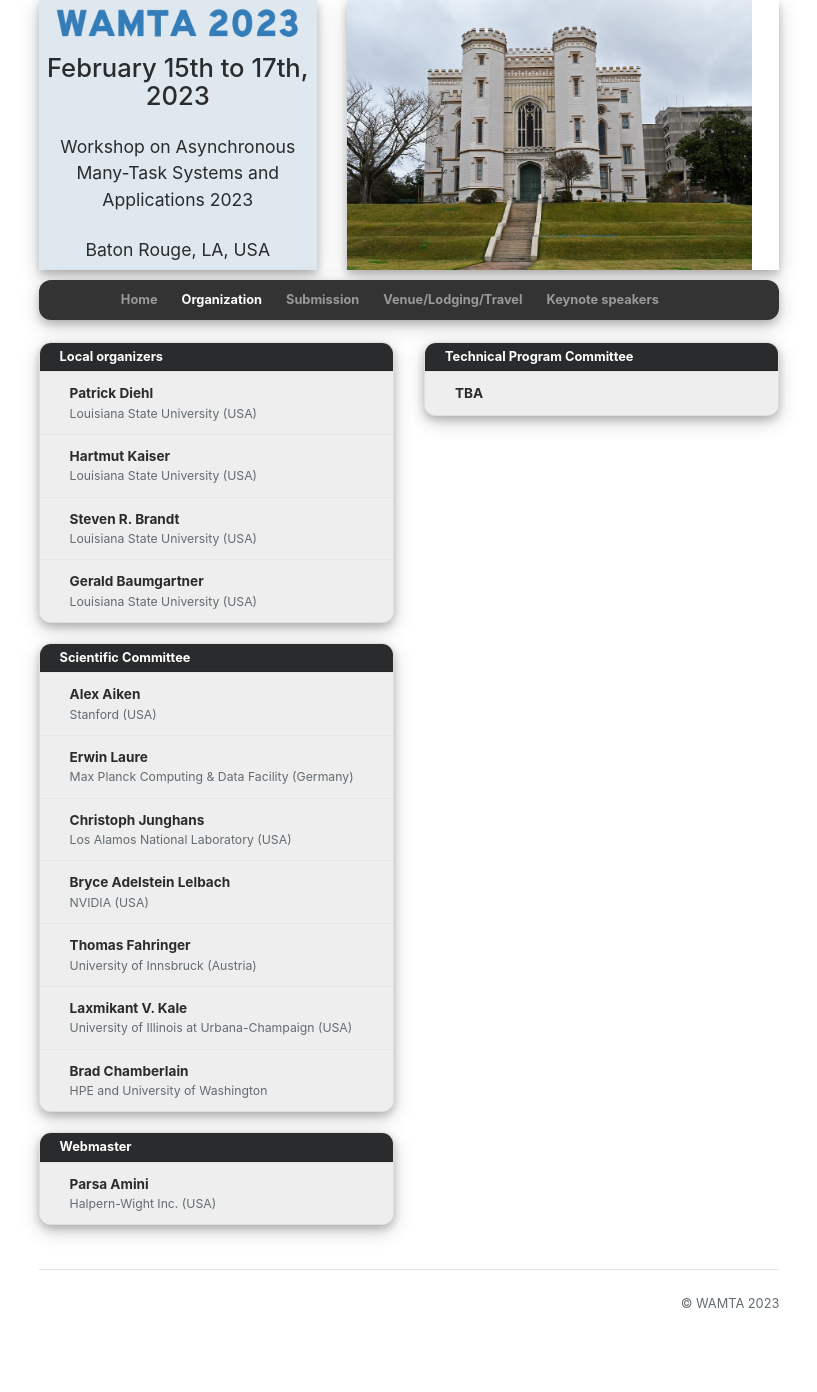
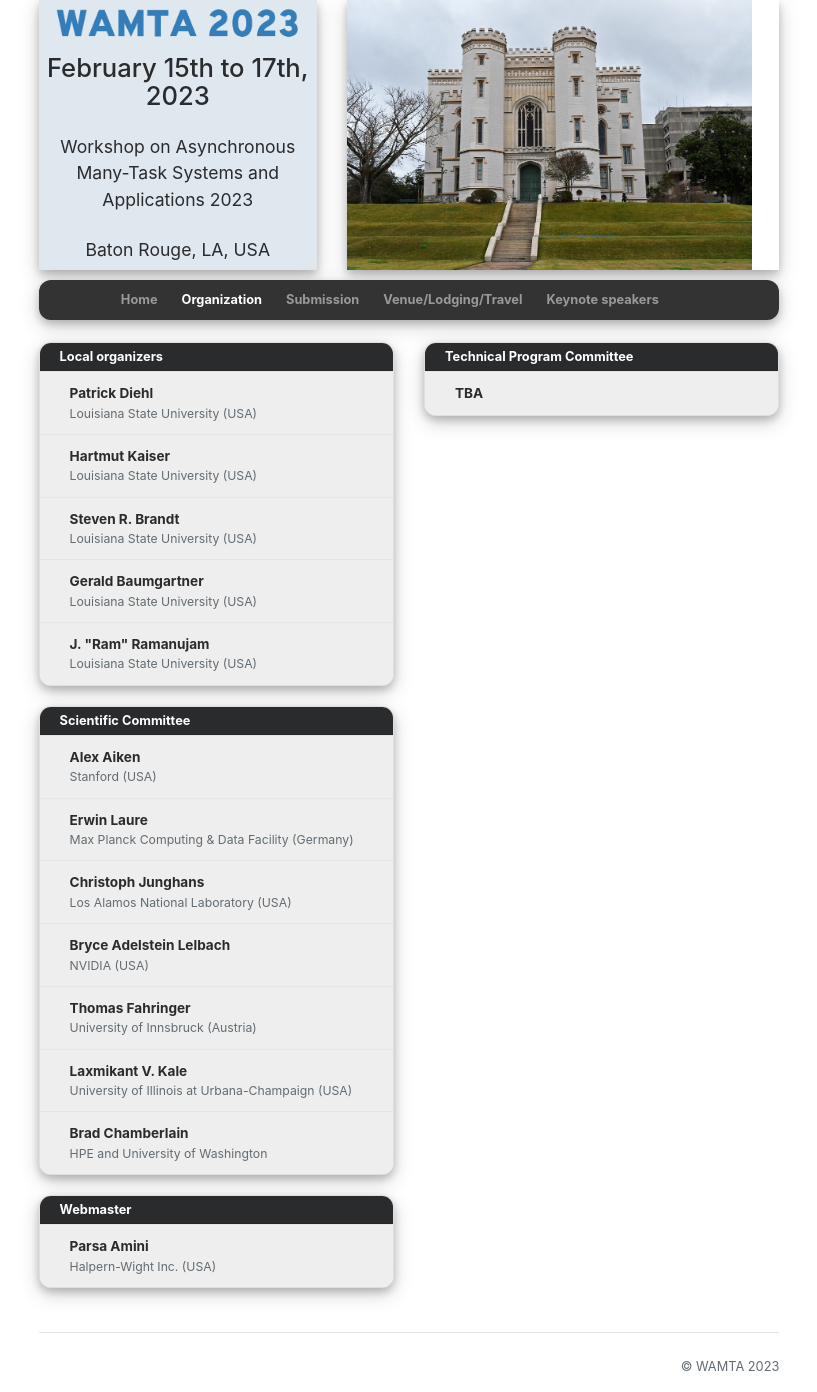
Before and after one commit to wamta26/WAMTA26.github.io, a Jekyll site: the page built from organization.html, in a window 1280 px wide. Shown: the whole page, without its empty margins (231-1048 px from the left). Built offline with Jekyll 4.4.1, drawn with Linux system fonts in a browser that asks for light colours; nearby versions of some CDN libraries; before the commit the page ends 1330 px from its top, so only the background shows below that.

Commit message:
Add loal organizer

```diff
--- a/_data/conference.yml
+++ b/_data/conference.yml
@@ -104,6 +104,9 @@ program_chair:
   - name: Gerald Baumgartner
     org: Louisiana State University (USA)
     homepage: https://www.csc.lsu.edu/~gb/
+  - name: J. "Ram" Ramanujam
+    org: Louisiana State University (USA)
+    homepage: http://www.ece.lsu.edu/jxr/
 steering_committees:
   - name: Alex Aiken
     org: Stanford (USA)
```
